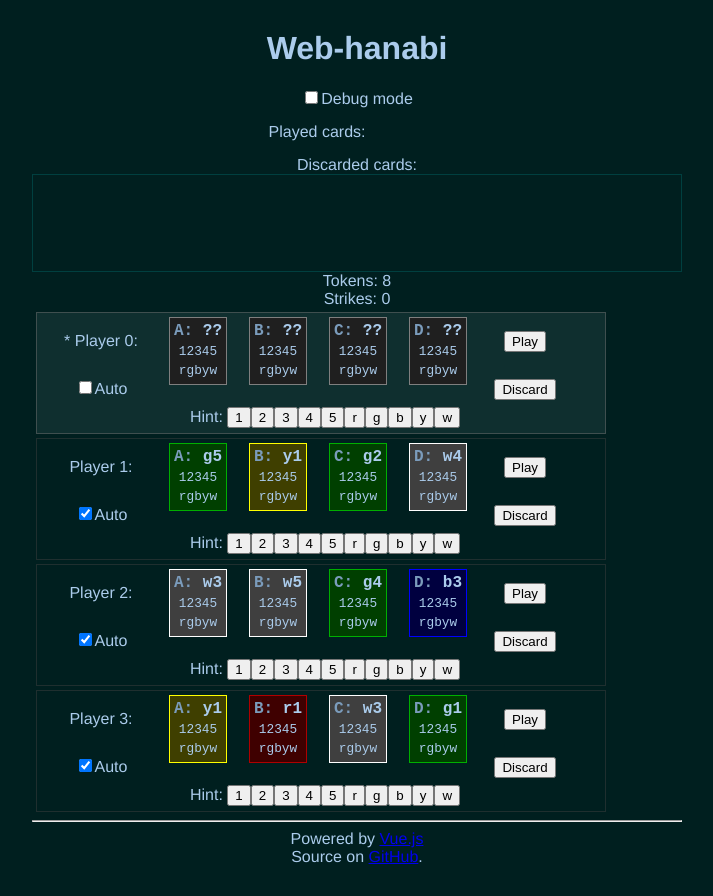
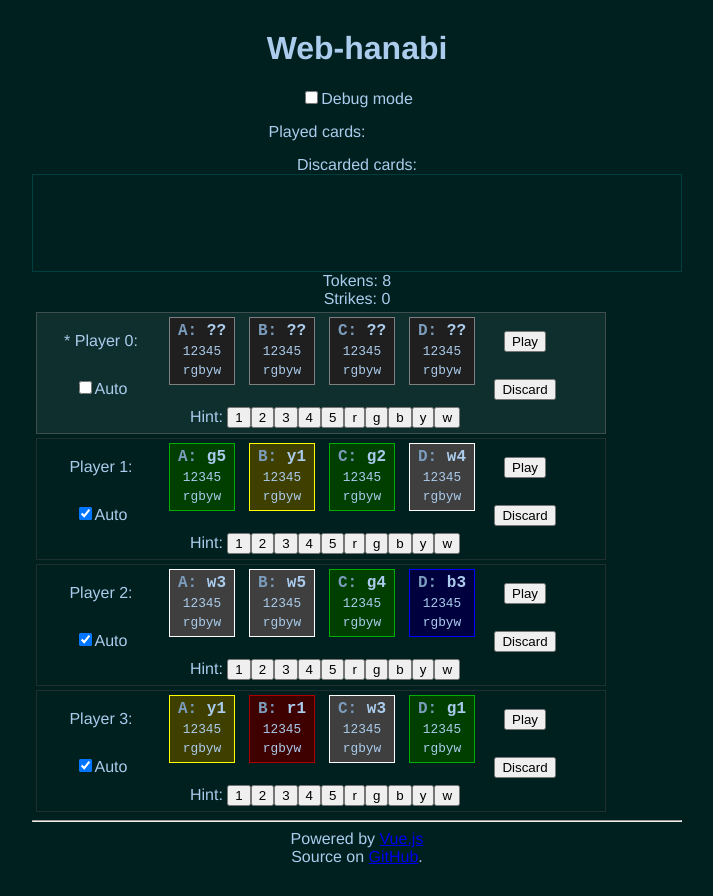
Before and after one commit to msakuta/web-hanabi, a Vue app: page / in a window 1280 px wide. Shown: the whole page, without its empty margins (283-996 px from the left). Built offline with nearby package versions, Linux system fonts and the light colour scheme; the HTML template or start-up script is replaced by a standard one.

Commit message:
Expand the card width a bit to fit it in Linux browsers

```diff
--- a/src/components/PlayerCompo.vue
+++ b/src/components/PlayerCompo.vue
@@ -98,7 +98,7 @@ export default {
   line-height: 1.2em;
   position: absolute;
   left: 0;
-  width: 3em;
+  width: 3.5em;
   padding: 4px;
   margin: 4px;
   font-family: 'Courier New', Courier, monospace;
```
